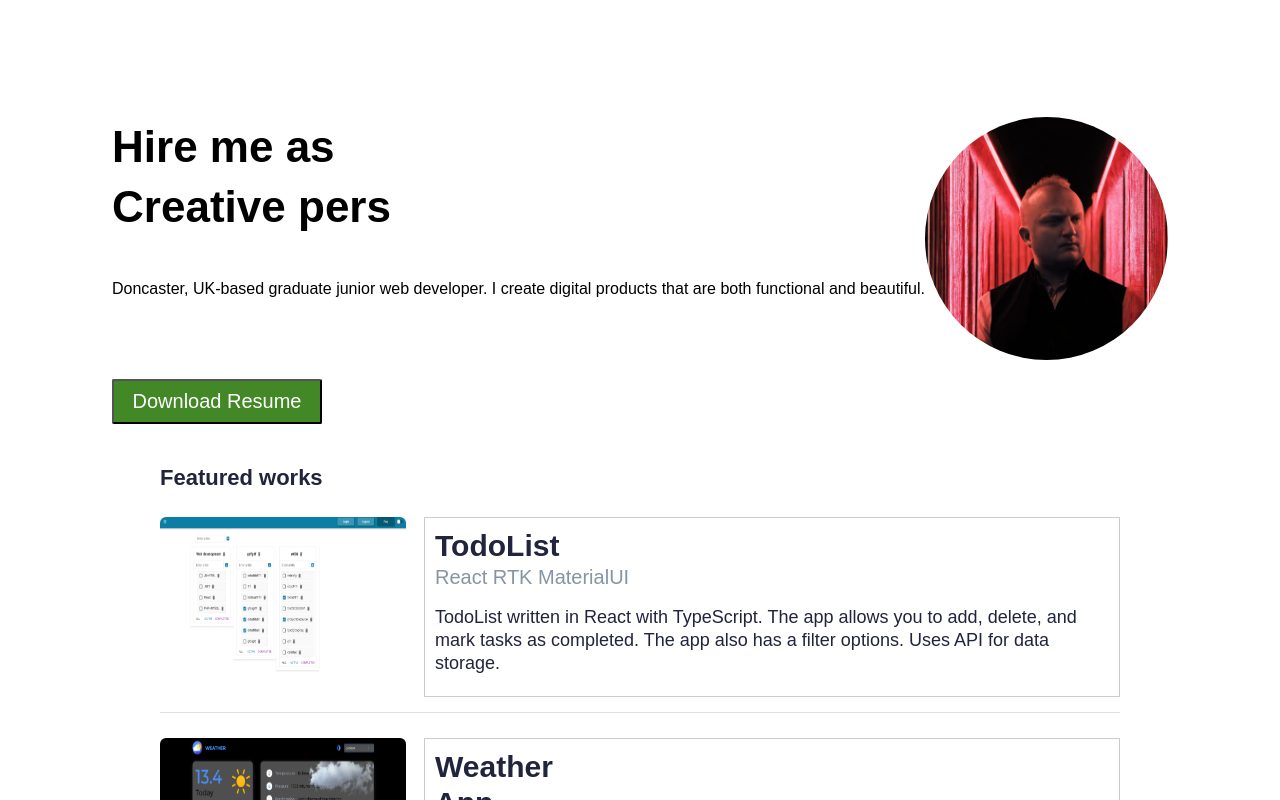
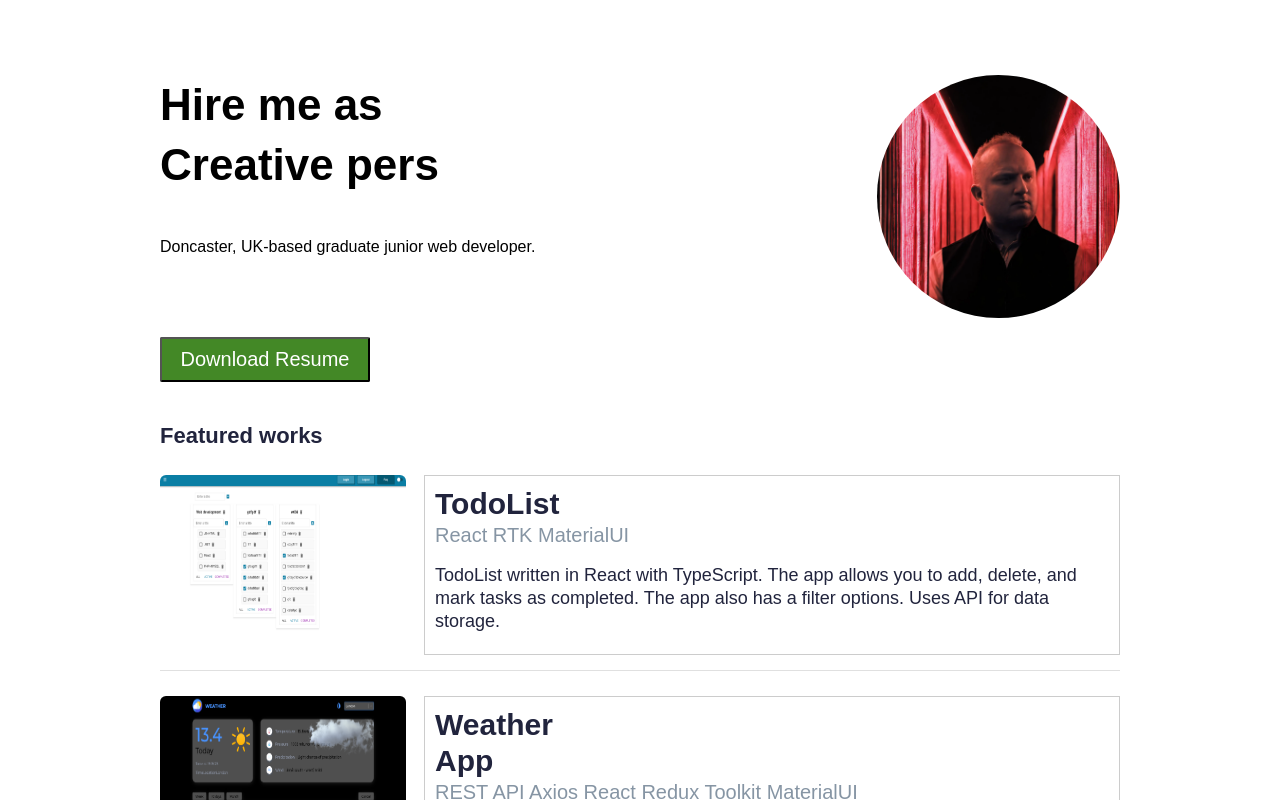
Before and after one commit to west1155/west1155.github.io, a React (Create React App) app: page / in a window 1280 px wide. Both pictures are taken after a click on the button "Know More". Shown: the top 800 px of the page. Built offline with nearby package versions, Linux system fonts and the light colour scheme.

Commit message:
fixed positioning

```diff
--- a/src/App.css
+++ b/src/App.css
@@ -52,6 +52,14 @@ body, html {
     align-items: center;
 }
 
+.container-main.fullscreen {
+    position: absolute;
+    justify-content: center;
+    top: 75px;
+    left: 0;
+    width: 100%;
+}
+
 .title, .button {
     visibility: hidden;
     opacity: 0;
--- a/src/App.tsx
+++ b/src/App.tsx
@@ -32,11 +32,11 @@ const App: React.FC = () => {
                 </div>
             </div>
             {showFullScreen && (
-                <div className="container-main">
-                    <Header />
-                    <AboutMe />
-                    <Works />
-                    <Footer />
+                <div className={`container-main ${showFullScreen ? 'fullscreen' : ''}`}>
+                    {/*<Header />*/}
+                    <AboutMe/>
+                    <Works/>
+                    <Footer/>
                 </div>
             )}
         </div>
--- a/src/layouts/sections/about/AboutMeDesktop.tsx
+++ b/src/layouts/sections/about/AboutMeDesktop.tsx
@@ -34,7 +34,6 @@ export const AboutMeDesktop = () => {
 
                         <StyleText>
                             Doncaster, UK-based graduate junior web developer.
-                            I create digital products that are both functional and beautiful.
                         </StyleText>
 
 
@@ -104,6 +103,7 @@ const Promo_Column = styled.div`
 `
 
 const Container = styled.div`
+    width: 960px;
     background-color: #ffffff;
     margin: 0 auto;
 `
```
